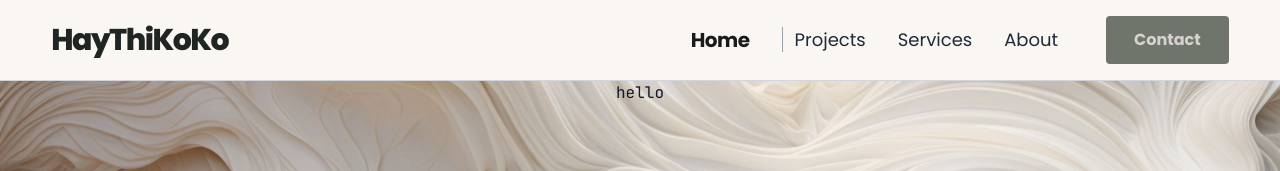
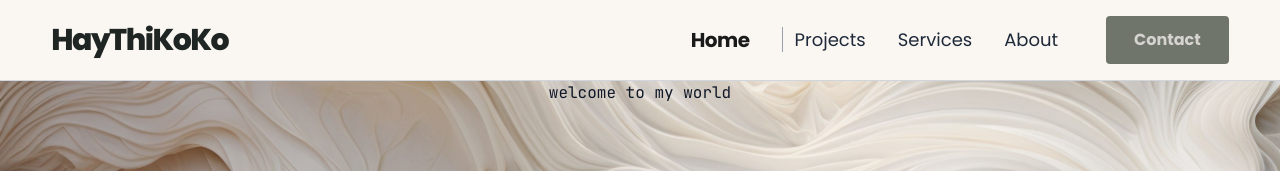
Before and after one commit to kyawzawlwin1/haythikokopage, a React (Vite) app: page / in a window 1280 px wide. Shown: the top 171 px of the page. Built offline with nearby package versions, Linux system fonts and the light colour scheme.

Commit message:
feat:adding some lines

```diff
--- a/src/features/static/components/HeroSection.jsx
+++ b/src/features/static/components/HeroSection.jsx
@@ -12,7 +12,7 @@ const HeroSection = () => {
         style={{ backgroundImage: `url(${HeroBg})` }}
       >
         <div className="flex justify-center items-center">
-          <p className="text-gray-900 text-center">hello</p>
+          <p className="text-gray-900 text-center">welcome to my world</p>
         </div>
       </div>
       {/* 🏛️ LAYER ONE: Title & Main Intro Paragraph */}
```
